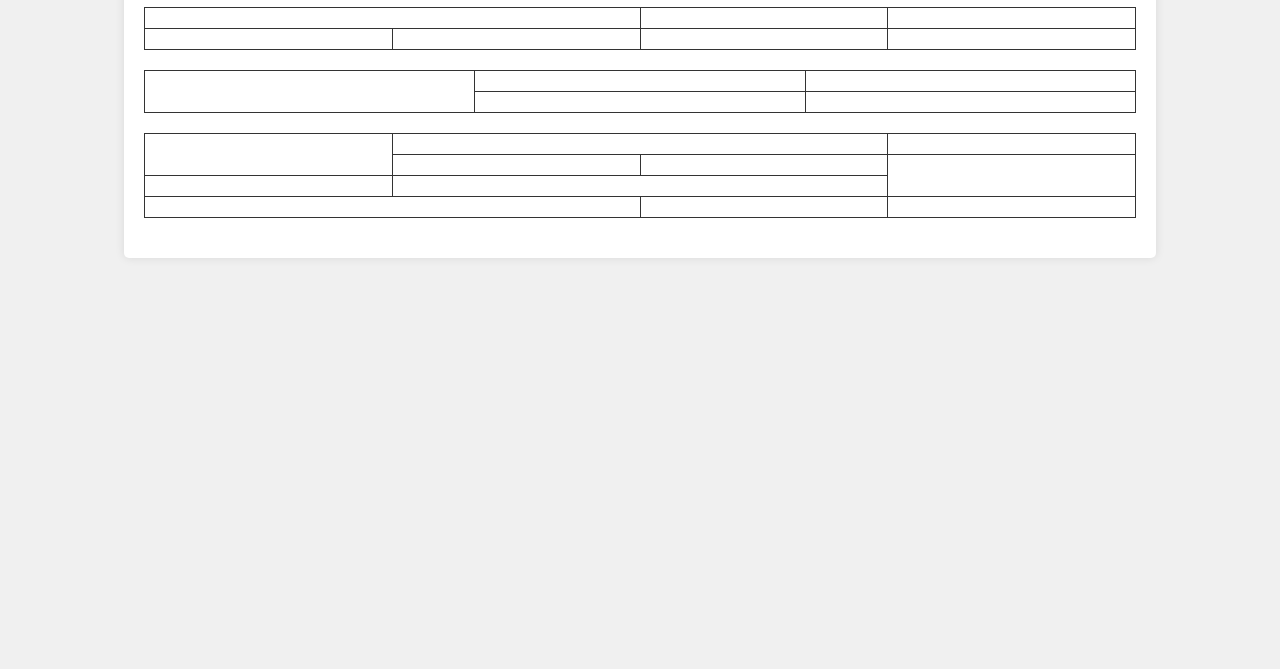
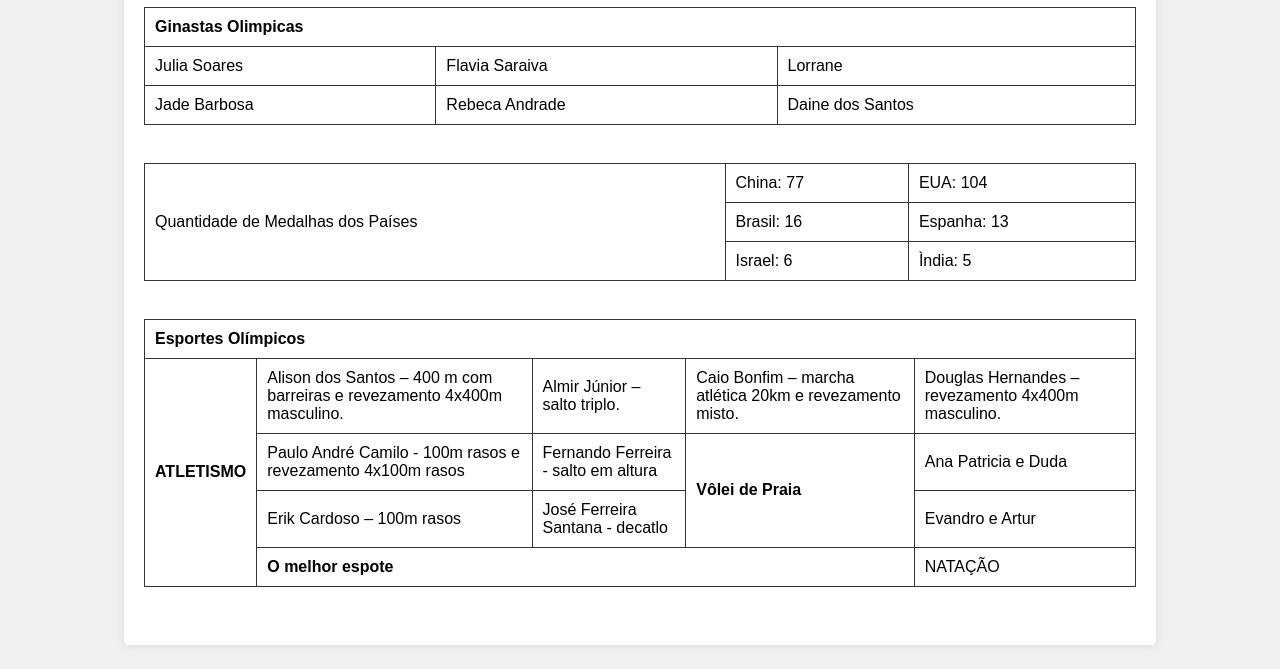
Before and after one commit to amandaxnasc/ait_dds_5, a plain HTML site: page 08_07/Exercicio html 1 - Amanda/tabelas.html in a window 1280 px wide. Shown: the part 131-800 px from the top of the page. Drawn offline with Linux system fonts and the light colour scheme.

Commit message:
Finalizando atividades

```diff
--- a/08_07/Exercicio html 1 - Amanda/tabelas.html
+++ b/08_07/Exercicio html 1 - Amanda/tabelas.html
@@ -13,6 +13,12 @@
             align-items: center;
             padding: 20px;
             margin: 0;
+        }
+        nav a {
+            margin: 0 15px;
+            text-decoration: none;
+            color: #0080c0;
+            font-weight: bold;
         }
 
         .tabelas-container {
@@ -45,57 +51,92 @@
         <a href="tabelas.html">Tabelas</a>
         <a href="imagens.html">Imagens</a>
     </nav>
+    <!--Primeira tabela -->
     <div class="tabelas-container">
         <h1>Tabelas</h1>
         <table>
             <tr>
-                <td colspan="2" rowspan="2"></td>
-                <td></td>
-                <td></td>
+                <th colspan="4">Ginastas Olimpicas</th>
+                <!-- <td colspan="2" rowspan="2"></td> -->
+                <!-- <td></td> -->
+                <!-- <td></td> -->
             </tr>
+
+           <tbody>
+
             <tr>
-                <td rowspan="2"></td>
-                <td rowspan="2"></td>
+                <td>Julia Soares</td>
+                <td> Flavia Saraiva</td>
+                <td>Lorrane</td>
             </tr>
+
             <tr>
-                <td></td>
-                <td></td>
+                <td>Jade Barbosa</td>
+                <td>Rebeca Andrade</td>
+                <td>Daine dos Santos</td>
             </tr>
+
+           </tbody>
+
         </table>
+    </br>
+
+    <!--Segunda tabela -->
 
         <table>
             <tr>
-                <td rowspan="2"></td>
-                <td></td>
-                <td></td>
+                <td rowspan="4">Quantidade de Medalhas dos Países</td>
+                <td>China: 77</td>
+                <td>EUA: 104</td>
             </tr>
             <tr>
-                <td></td>
-                <td></td>
+                <td>Brasil: 16</td>
+                <td>Espanha: 13</td>
+
             </tr>
+            <tr>
+                <td>Israel: 6</td>
+                <td>Ìndia: 5</td>
+            </tr>
+
         </table>
+        </br>
+    <!--Terceira tabela -->
 
         <table>
             <tr>
-                <td rowspan="2"></td>
-                <td colspan="2"></td>
-                <td></td>
+                <th colspan="6">Esportes Olímpicos</th>
+
             </tr>
+            <th rowspan="6">ATLETISMO </th>
+
+
+            <td>Alison dos Santos – 400 m com barreiras e revezamento 4x400m masculino.</td>
+            <td>Almir Júnior – salto triplo.</td>
+            <td>Caio Bonfim – marcha atlética 20km e revezamento misto.</td>
+            <td>Douglas Hernandes – revezamento 4x400m masculino.</td>
+
             <tr>
-                <td></td>
-                <td></td>
-                <td rowspan="2"></td>
             </tr>
+            <td>Paulo André Camilo - 100m rasos e revezamento 4x100m rasos</td>
+            <td>Fernando Ferreira - salto em altura</td>
+            <th rowspan="2">Vôlei de Praia</th>
+            <td>Ana Patricia e Duda</td>
+
+
             <tr>
-                <td></td>
-                <td colspan="2"></td>
+
+                <td>Erik Cardoso – 100m rasos</td>
+                <td>José Ferreira Santana - decatlo</td>
+                <td>Evandro e Artur</td>
+
+            <tr>
+                <th colspan="3">O melhor espote</th>
+                <td>NATAÇÃO</td>
             </tr>
-            <tr>
-                <td colspan="2"></td>
-                <td></td>
-                <td></td>
             </tr>
         </table>
+        </br>
     </div>
 </body>
 </html>
```
Also changed, not shown: 08_07/Exercicio html 1 - Amanda/curriculo.html (+6 -0 lines), 08_07/Exercicio html 1 - Amanda/imagens.html (+6 -0 lines), 08_07/Exercicio html 1 - Amanda/index.html (+1 -1 lines).
